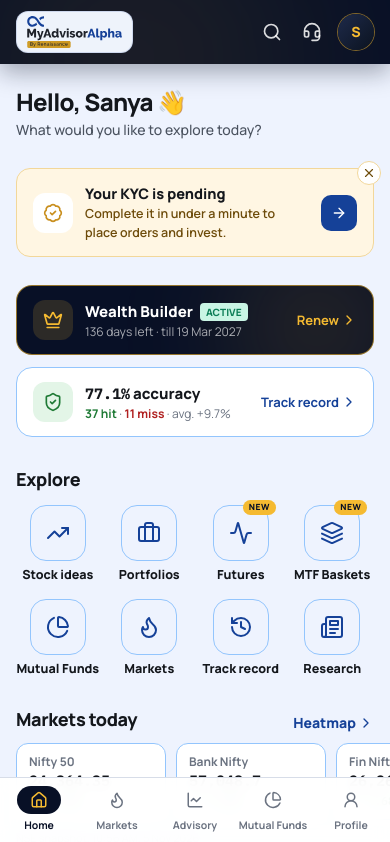
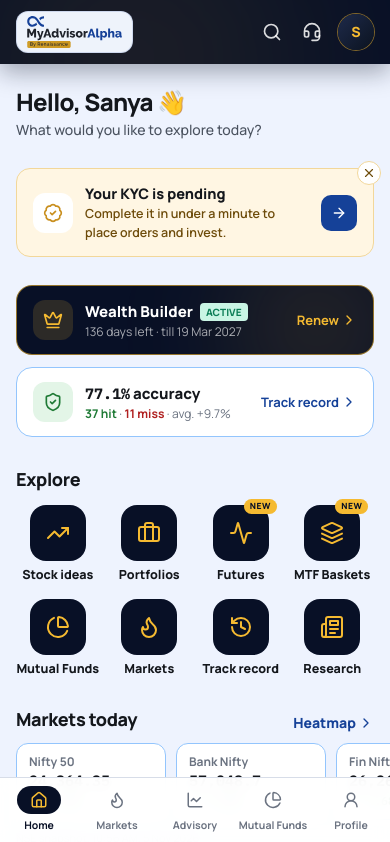
Before and after one commit to sanyasingh22444/myadvisoralpha-web, a Next.js app in the folder myadvisoralpha-web/: page /app in a window 390 px wide. Shown: the top 842 px of the page. Built offline with nearby package versions, Linux system fonts and the light colour scheme.

Commit message:
style: same navy and gold Explore icons on phone and desktop

```diff
--- a/myadvisoralpha-web/src/components/app/HomeView.tsx
+++ b/myadvisoralpha-web/src/components/app/HomeView.tsx
@@ -82,7 +82,7 @@ export default function HomeView() {
             const Icon = e.icon;
             return (
               <Link key={e.label} href={e.href} className="group flex flex-col items-center text-center gap-1.5 sm:rounded-2xl sm:bg-white sm:border sm:border-[#93C5FD] sm:py-4 sm:px-2 sm:hover:border-[#3B82F6] sm:hover:shadow-[0_10px_24px_-14px_rgba(19,35,91,.35)] transition-all">
-                <span className="relative w-14 h-14 rounded-2xl bg-[#EEF3FE] sm:bg-[#081026] text-[#154198] sm:text-[#F5BA31] border border-[#93C5FD] sm:border-0 flex items-center justify-center group-hover:scale-105 transition-transform">
+                <span className="relative w-14 h-14 rounded-2xl bg-[#081026] text-[#F5BA31] flex items-center justify-center group-hover:scale-105 transition-transform">
                   <Icon className="w-6 h-6" />
                   {e.isNew && <span className="absolute -top-1.5 -right-2 text-[8.5px] font-extrabold tracking-wider uppercase text-[#081026] bg-[#F5BA31] rounded-full px-1.5 py-px">New</span>}
                 </span>
```
